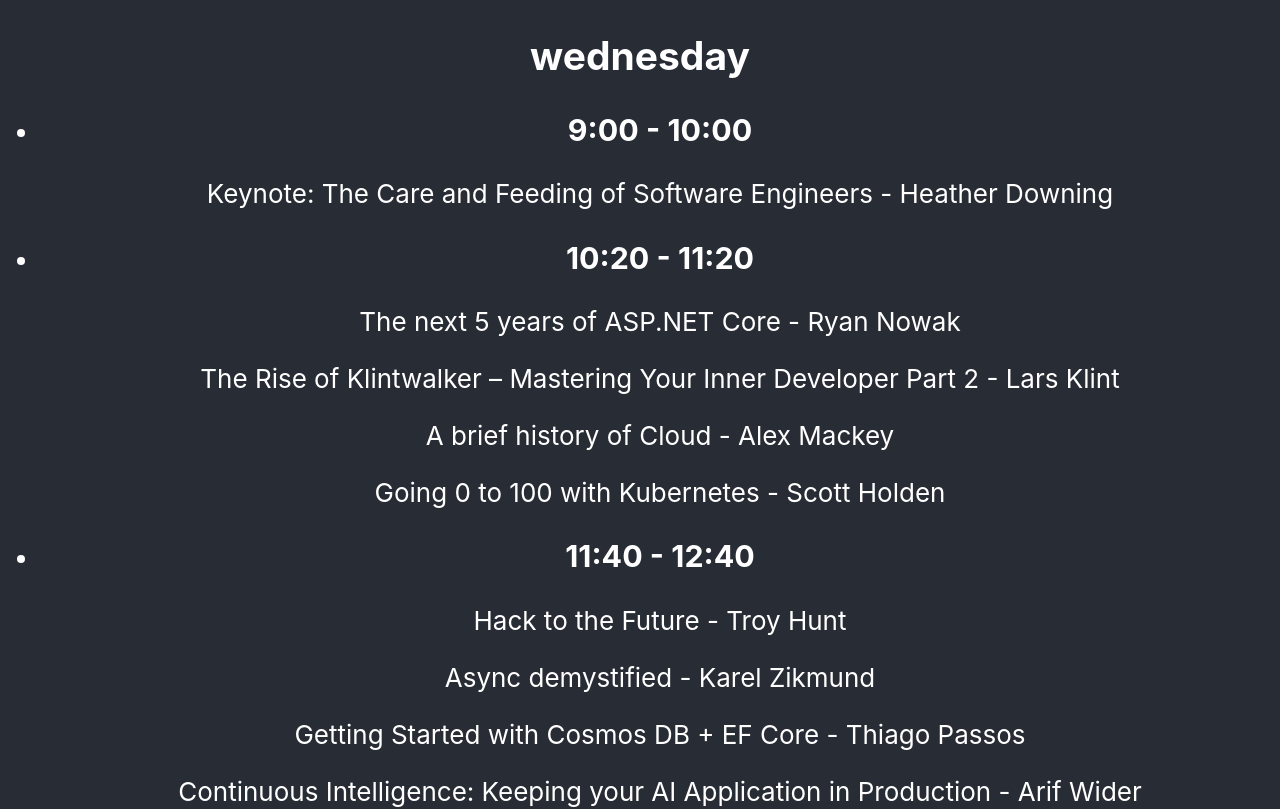
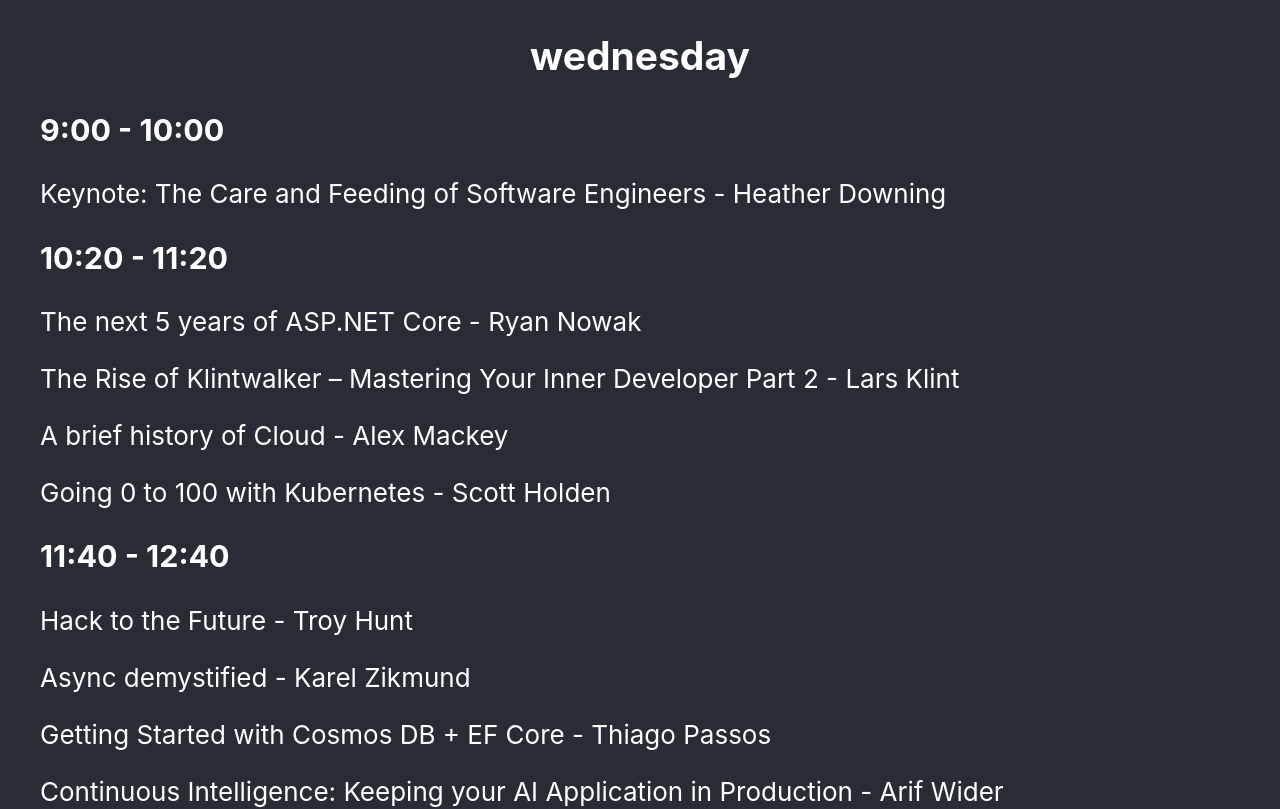
Before and after one commit to melissahoughton-learning/ndc-melbourne-2020-react-workshop, a React (Create React App) app: page / in a window 1280 px wide. Shown: the top 809 px of the page. Built offline with nearby package versions, Linux system fonts and the light colour scheme.

Commit message:
Add in styled components

```diff
--- a/package.json
+++ b/package.json
@@ -13,6 +13,7 @@
     "react": "^16.13.1",
     "react-dom": "^16.13.1",
     "react-scripts": "3.4.1",
+    "styled-components": "^5.1.1",
     "typescript": "^3.7.5"
   },
   "scripts": {
--- a/src/App.css
+++ b/src/App.css
@@ -1,19 +1,4 @@
 .App {
-  text-align: center;
-}
-
-.App-logo {
-  height: 40vmin;
-  pointer-events: none;
-}
-
-@media (prefers-reduced-motion: no-preference) {
-  .App-logo {
-    animation: App-logo-spin infinite 20s linear;
-  }
-}
-
-.App-header {
   background-color: #282c34;
   min-height: 100vh;
   display: flex;
@@ -27,12 +12,3 @@
 .App-link {
   color: #61dafb;
 }
-
-@keyframes App-logo-spin {
-  from {
-    transform: rotate(0deg);
-  }
-  to {
-    transform: rotate(360deg);
-  }
-}
--- a/src/App.tsx
+++ b/src/App.tsx
@@ -19,21 +19,15 @@ class App extends React.Component<{}, { agenda?: Agenda; loaded: boolean }> {
     const { agenda, loaded } = this.state;
 
     if (!agenda || !loaded) {
-      return (
-        <div className="App">
-          <header className="App-header">Loading...</header>
-        </div>
-      );
+      return <div className="App">Loading...</div>;
     }
 
     return (
       <div className="App">
-        <header className="App-header">
-          {Object.keys(agenda).map((dayString: string) => {
-            const day = dayString as Day;
-            return <DayComponent timeslots={agenda[day]} day={day} />;
-          })}
-        </header>
+        {Object.keys(agenda).map((dayString: string) => {
+          const day = dayString as Day;
+          return <DayComponent timeslots={agenda[day]} day={day} key={day} />;
+        })}
       </div>
     );
   }
--- a/src/components/Day.tsx
+++ b/src/components/Day.tsx
@@ -1,18 +1,20 @@
 import React from "react";
 import TimeslotComponent from "./Timeslot";
 import { Timeslot, Day } from "../agenda.models";
+import { TitleHeader } from "./styled/headers";
+import { TimeList } from "./styled/timelist";
 
 const DayComponent: React.FC<{ timeslots: Timeslot[]; day: Day }> = ({
   timeslots,
   day,
 }) => (
   <div key={day}>
-    <h2>{day}</h2>
-    <ul>
+    <TitleHeader>{day}</TitleHeader>
+    <TimeList>
       {timeslots.map((timeslot) => (
         <TimeslotComponent timeslot={timeslot} key={timeslot.startTime.hour} />
       ))}
-    </ul>
+    </TimeList>
   </div>
 );
 
--- a/src/components/Timeslot.tsx
+++ b/src/components/Timeslot.tsx
@@ -2,20 +2,22 @@ import React from "react";
 import Talk from "./Talk";
 import { Timeslot } from "../agenda.models";
 import TimeComponent from "./Time";
+import { TimeListItem } from "./styled/timelist";
 
 const TimeslotComponent: React.FC<{ timeslot: Timeslot }> = ({ timeslot }) => {
   const sessions = timeslot.sessions;
 
   return (
-    <li>
+    <TimeListItem>
       <TimeComponent
         startTime={timeslot.startTime}
         endTime={timeslot.endTime}
+        key={timeslot.startTime.hour}
       />
       {sessions.map(({ title, speaker }) => (
         <Talk title={title} speaker={speaker} key={title} />
       ))}
-    </li>
+    </TimeListItem>
   );
 };
 
--- /dev/null
+++ b/src/components/styled/headers.tsx
@@ -0,0 +1,11 @@
+import styled from "styled-components";
+
+const TitleHeader = styled.h2`
+  text-align: center;
+`;
+
+const SectionHeader = styled.h3``;
+
+const RowHeader = styled.h4``;
+
+export { TitleHeader, SectionHeader, RowHeader };
--- /dev/null
+++ b/src/components/styled/timelist.tsx
@@ -0,0 +1,9 @@
+import styled from "styled-components";
+
+const TimeList = styled.ul`
+  list-style-type: none;
+`;
+
+const TimeListItem = styled.li``;
+
+export { TimeList, TimeListItem };
```
Also changed, not shown: 1 other file (tests, documents, lock files or other folders).
